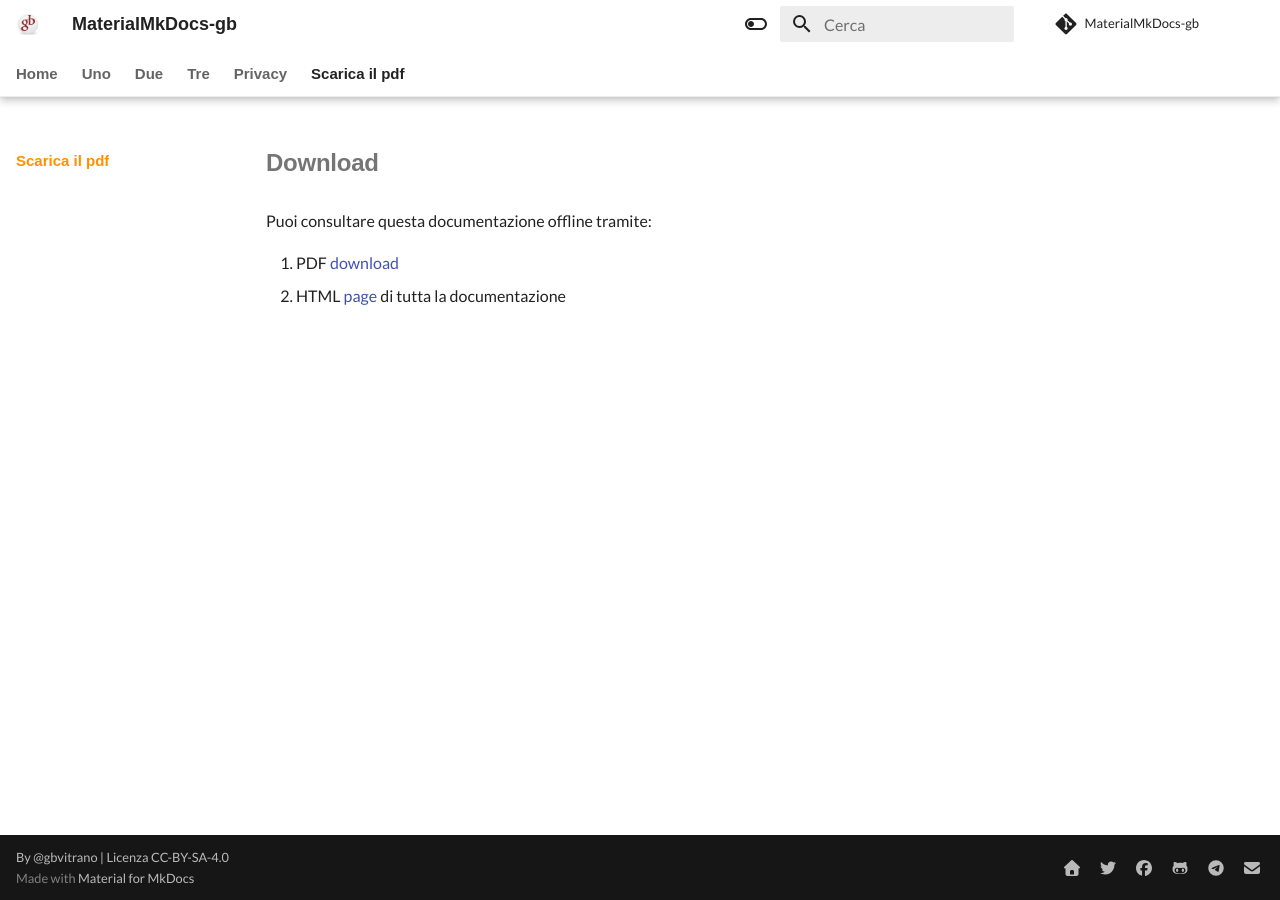
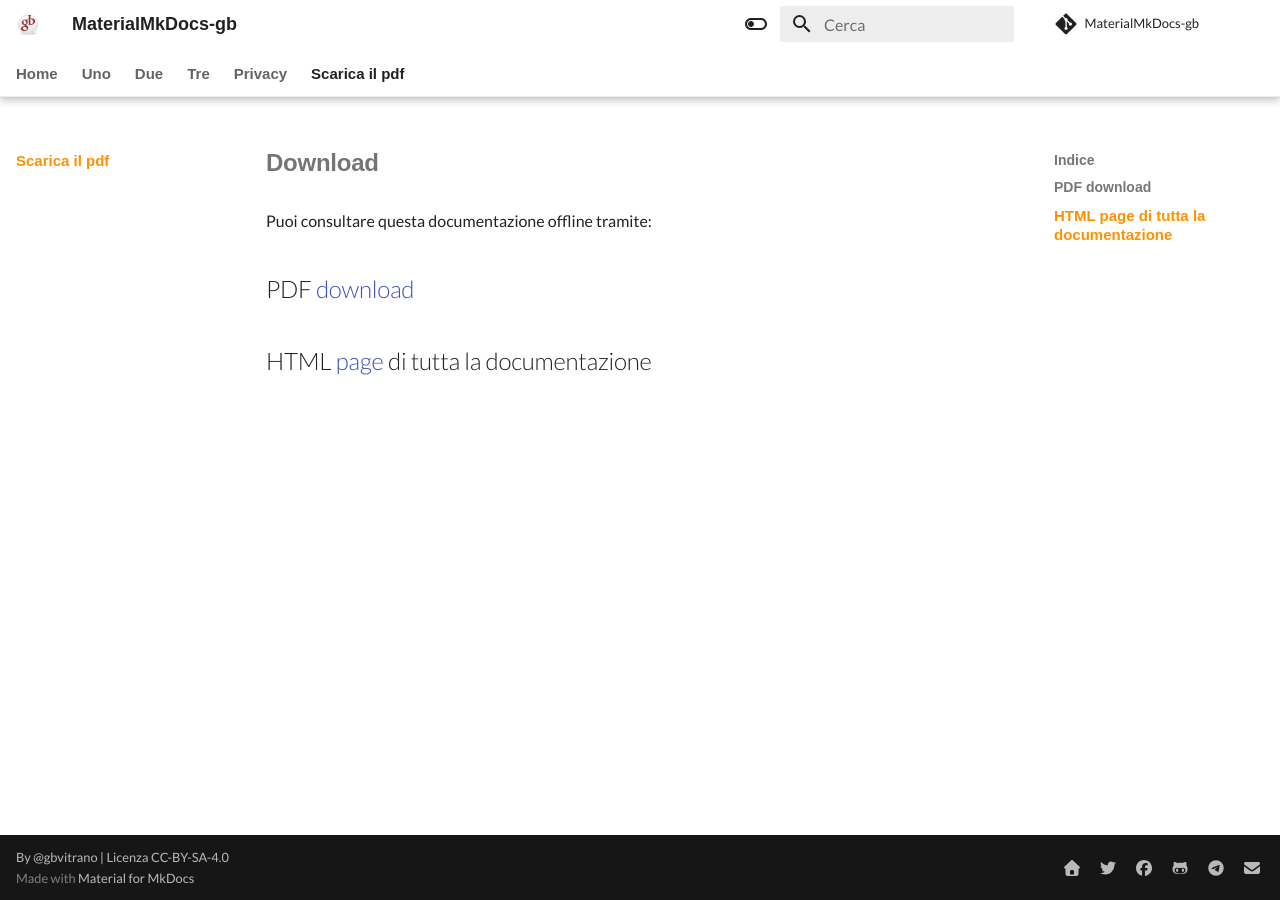
Before and after one commit to gbvitrano/MaterialMkDocs-gb, an MkDocs documentation site: the page built from docs/download.md, in a window 1280 px wide. Built offline with MkDocs 1.6.1 and Material for MkDocs 9.7.7, drawn with Linux system fonts in a browser that asks for light colours; nearby versions of some CDN libraries; some web fonts are replaced; library files that are not in the unit come from our copies; comment, search, counter and statistics services are not loaded; some of the changed lines change nothing that is shown.

Commit message:
Update download.md

```diff
--- a/docs/download.md
+++ b/docs/download.md
@@ -2,5 +2,6 @@
 
 Puoi consultare questa documentazione offline tramite:
 
-1. PDF  [download](docs/site.pdf)
-2. HTML [page](../print_page) di tutta la documentazione
+## PDF  [download](docs/MaterialMkDocs-gb.pdf)
+
+## HTML [page](../print_page) di tutta la documentazione
```
